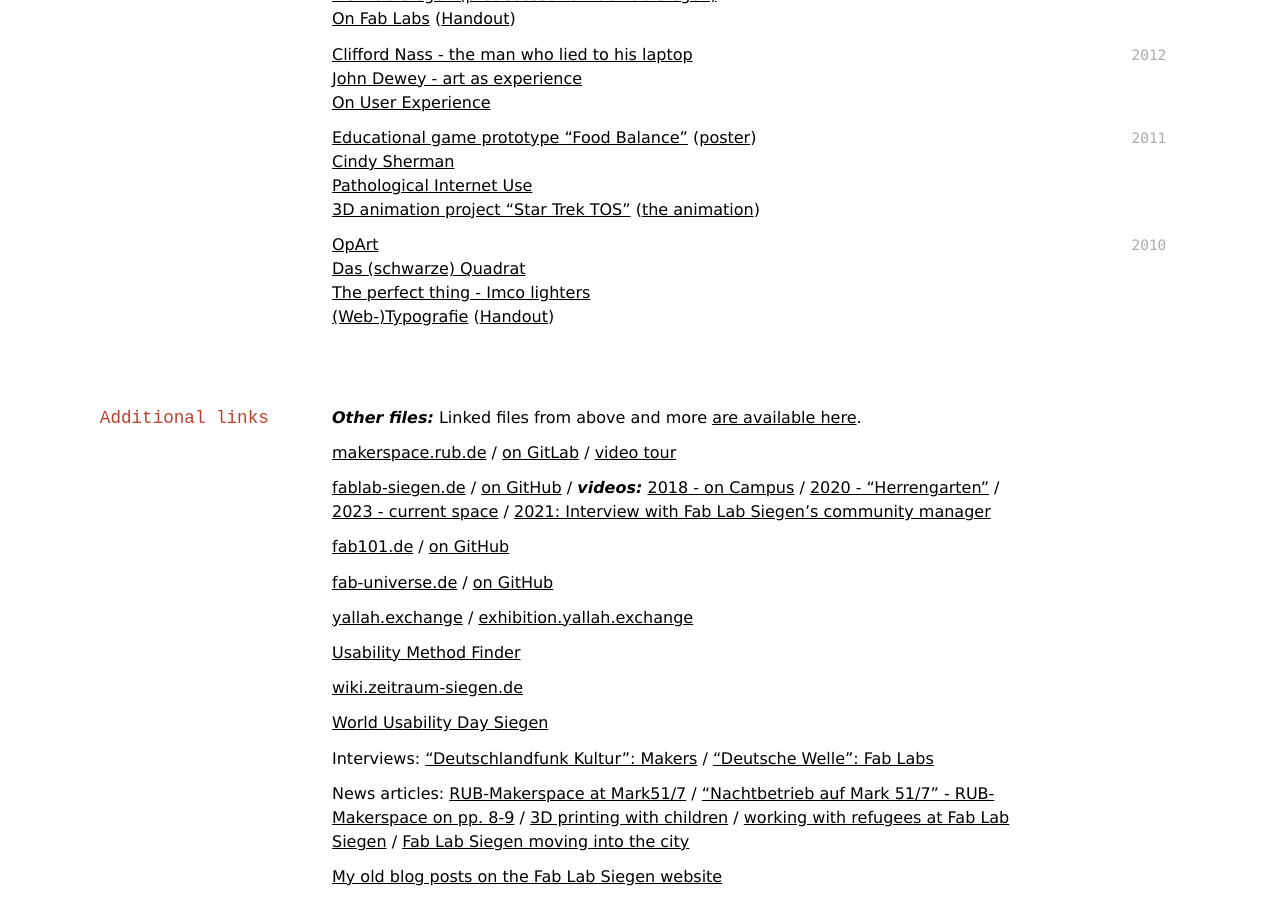
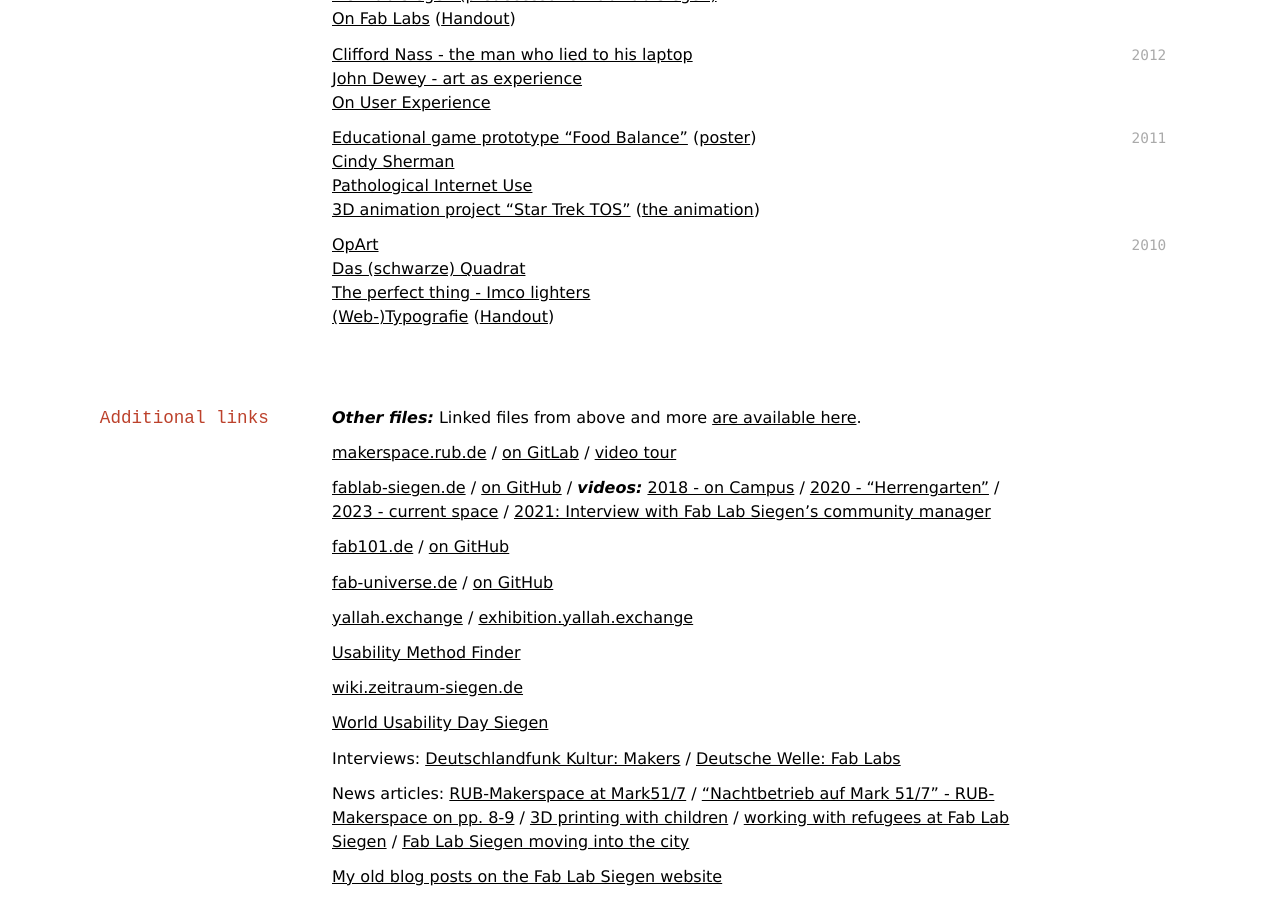
Before and after one commit to oliverstickel/oliverstickel.github.io, a Jekyll site: the page built from index.md, in a window 1280 px wide and 900 px high, scrolled down 9623 px. Built offline with Jekyll 4.4.1, drawn with Linux system fonts in a browser that asks for light colours; nearby versions of some CDN libraries; a style sheet for code colours, icons or effects is not loaded.

```diff
--- a/index.md
+++ b/index.md
@@ -383,7 +383,7 @@ Workshop on Usability & User Experience: [one day](files/slides/2015-uux-worksho
 
 [World Usability Day Siegen](https://www.wud-siegen.de/)
 
-Interviews: ["Deutschlandfunk Kultur": Makers](https://www.deutschlandfunkkultur.de/maker-faire-ruhr-in-dortmund-bastler-war-frueher-maker-ist-100.html) / ["Deutsche Welle": Fab Labs](https://www.dw.com/de/fablab-gemeinsam-t%C3%BCftelts-sich-leichter/a-49714943)
+Interviews: [Deutschlandfunk Kultur: Makers](https://www.deutschlandfunkkultur.de/maker-faire-ruhr-in-dortmund-bastler-war-frueher-maker-ist-100.html) / [Deutsche Welle: Fab Labs](https://www.dw.com/de/fablab-gemeinsam-t%C3%BCftelts-sich-leichter/a-49714943)
 
 News articles: [RUB-Makerspace at Mark51/7](https://www.waz.de/staedte/bochum/exklusiv-blick-auf-mark-51-7-wahnsinn-was-sich-getan-hat-id239011815.html) / ["Nachtbetrieb auf Mark 51/7" - RUB-Makerspace on pp. 8-9](https://ruhrtal-verlag.de/wp-content/uploads/halloboOST_011_5.pdf) / [3D printing with children](https://www.wp.de/staedte/siegerland/kinder-drucken-in-kreuztaler-stadtbibliothek-in-3d-id11160424.html) / [working with refugees at Fab Lab Siegen](https://www.3d-grenzenlos.de/magazin/kurznachrichten/projekts-learnspaces-uni-siegen-fuer-fluechtlinge-27340123/) / [Fab Lab Siegen moving into the city](https://siegerland18.rssing.com/chan-16077931/article8552-live.html)
 
```
